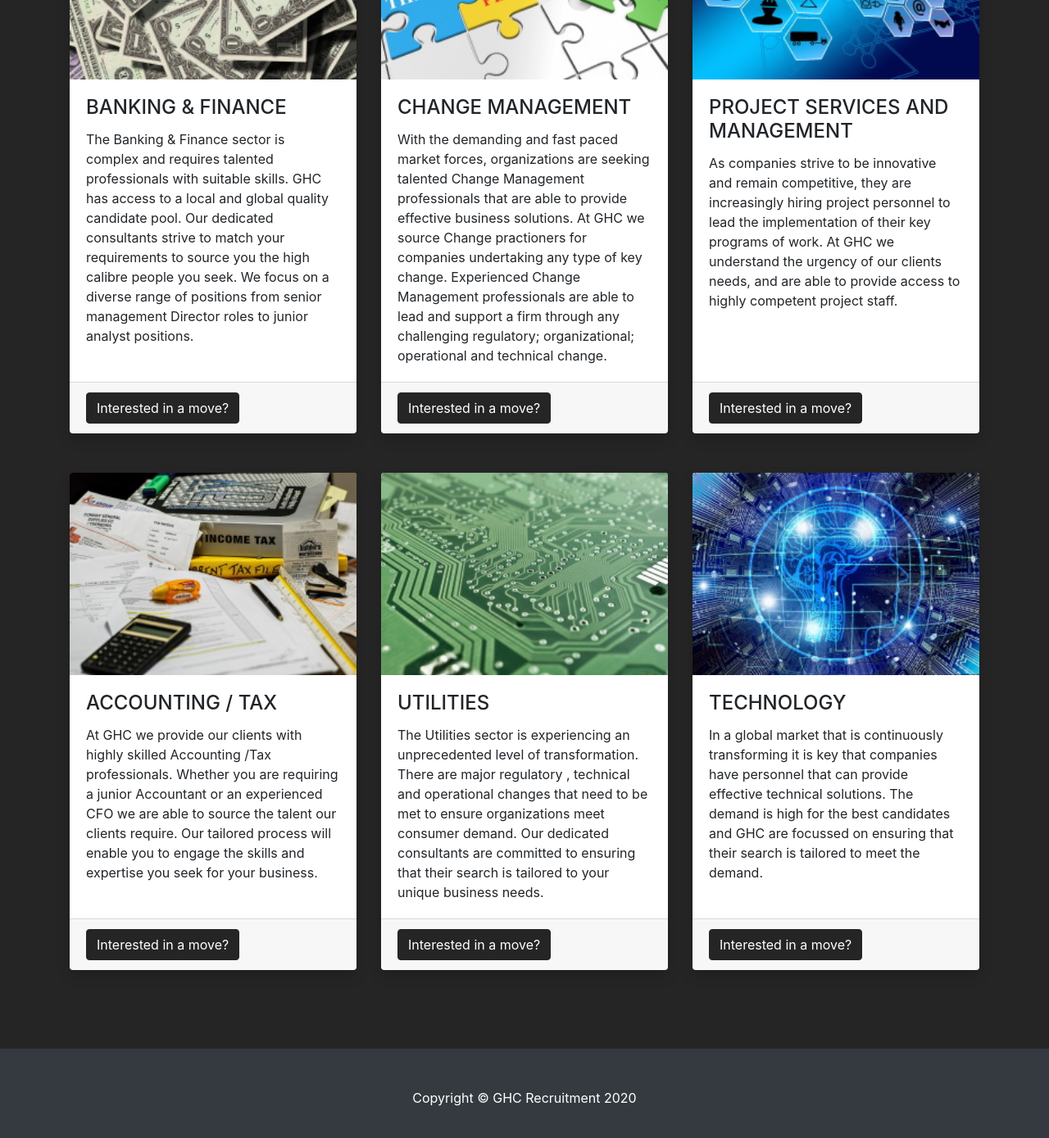
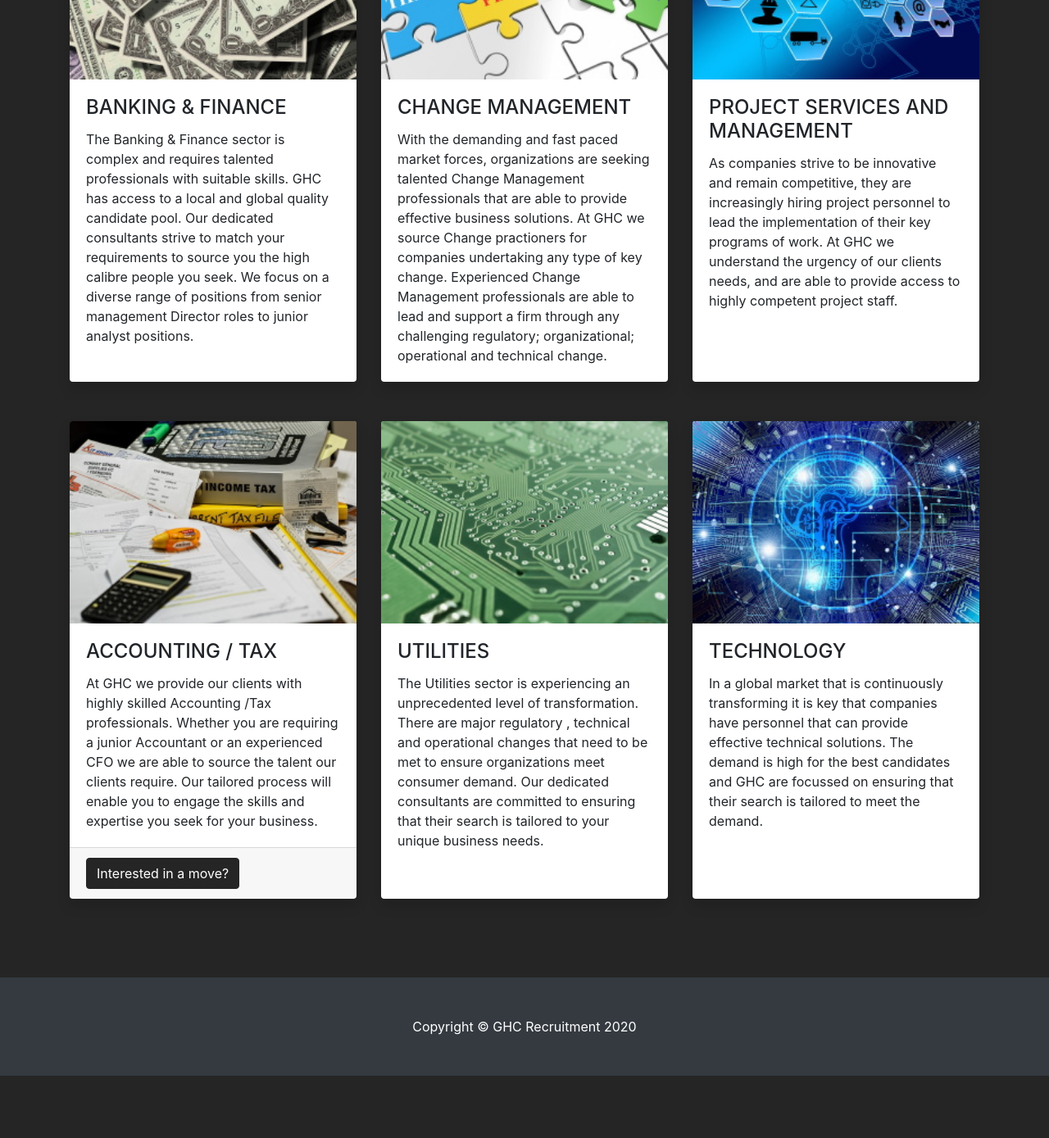
Before and after one commit to MalWalters/ghc-recruitment.github.io, a Jekyll site: the page built from index.html, in a window 1280 px wide and 1400 px high, scrolled down 406 px. Shown: the top 1389 px of the window at 82% size. Built offline with Jekyll 4.4.1, drawn with Linux system fonts in a browser that asks for light colours; after the commit the page ends 1719 px from its top, so only the background shows below that.

Commit message:
removing call to action

```diff
--- a/index.html
+++ b/index.html
@@ -23,9 +23,9 @@ layout: default
           The Banking & Finance sector is complex and requires talented professionals with suitable skills.  GHC has access to a local and global quality candidate pool.  Our dedicated consultants strive to match your requirements to source you the high calibre people you seek.  We focus on a diverse range of positions from senior management Director roles to junior analyst positions.
         </p>
       </div>
-      <div class="card-footer">
+            <!--<div class="card-footer">
         <a href="#" class="btn btn-primary">Interested in a move?</a>
-      </div>
+      </div> -->
     </div>
   </div>
   <div class="col-md-4 mb-5">
@@ -37,9 +37,9 @@ layout: default
           With the demanding and fast paced market forces, organizations are seeking talented Change Management professionals that are able to provide effective business solutions. At GHC we source Change practioners for companies undertaking any type of key change.  Experienced Change Management professionals are able to lead and support a firm through any challenging regulatory; organizational; operational and technical change.
         </p>
       </div>
-      <div class="card-footer">
+      <!--<div class="card-footer">
         <a href="#" class="btn btn-primary">Interested in a move?</a>
-      </div>
+      </div> -->
     </div>
   </div>
   <div class="col-md-4 mb-5">
@@ -51,9 +51,9 @@ layout: default
           As companies strive to be innovative and remain competitive, they are increasingly hiring project personnel to lead the implementation of their key programs of work.  At GHC we understand the urgency of our clients needs, and are able to provide access to highly competent project staff.
         </p>
       </div>
-      <div class="card-footer">
+            <!--<div class="card-footer">
         <a href="#" class="btn btn-primary">Interested in a move?</a>
-      </div>
+      </div> -->
     </div>
   </div>
 </div>
@@ -82,9 +82,9 @@ layout: default
           The Utilities sector is experiencing an unprecedented level of transformation. There are major regulatory , technical and operational changes that need to be met to ensure organizations meet consumer demand. Our dedicated consultants are committed to ensuring that their search is tailored to your unique business needs.
         </p>
       </div>
-      <div class="card-footer">
+            <!--<div class="card-footer">
         <a href="#" class="btn btn-primary">Interested in a move?</a>
-      </div>
+      </div> -->
     </div>
   </div>
   <div class="col-md-4 mb-5">
@@ -96,9 +96,9 @@ layout: default
           In a global market that is continuously transforming it is key that companies have personnel that can provide effective technical solutions. The demand is high for the best candidates and GHC are focussed on ensuring that their search is tailored to meet the demand.
         </p>
       </div>
-      <div class="card-footer">
+            <!--<div class="card-footer">
         <a href="#" class="btn btn-primary">Interested in a move?</a>
-      </div>
+      </div> -->
     </div>
   </div>
 </div>
```
